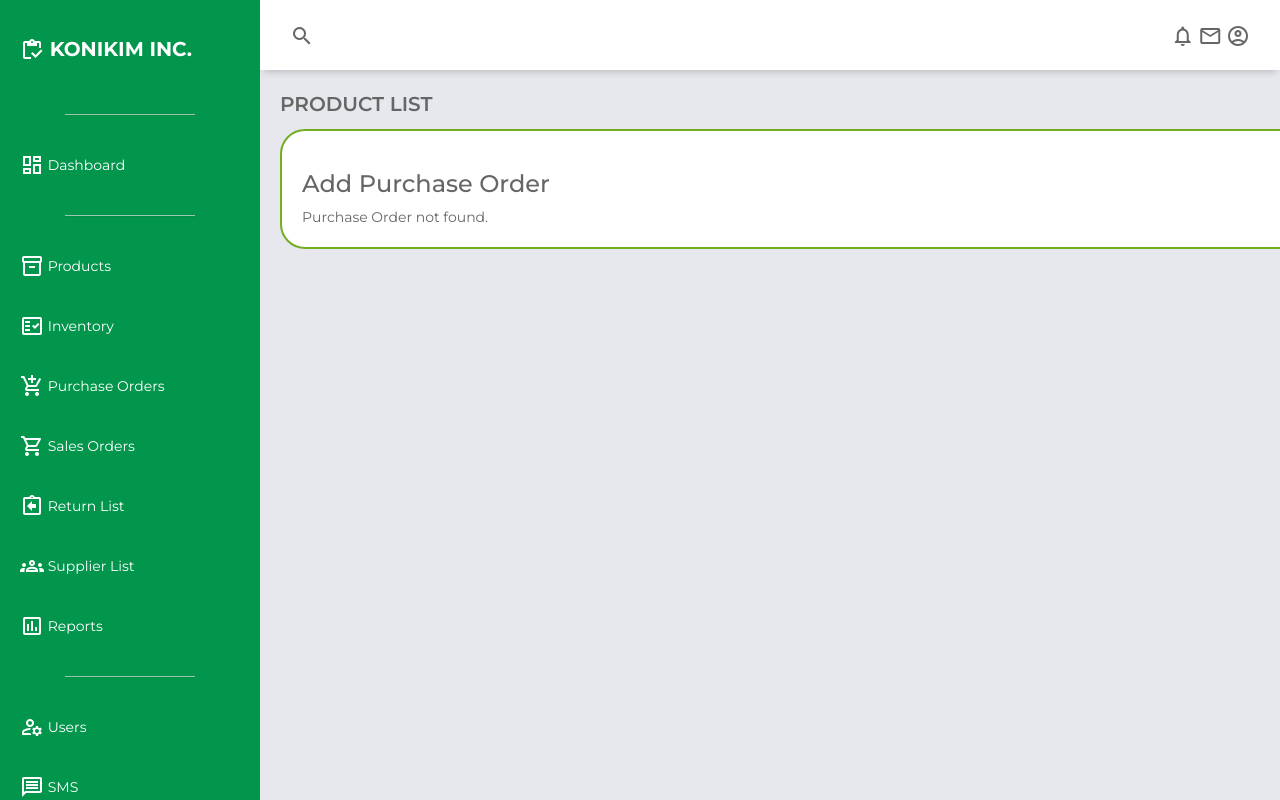
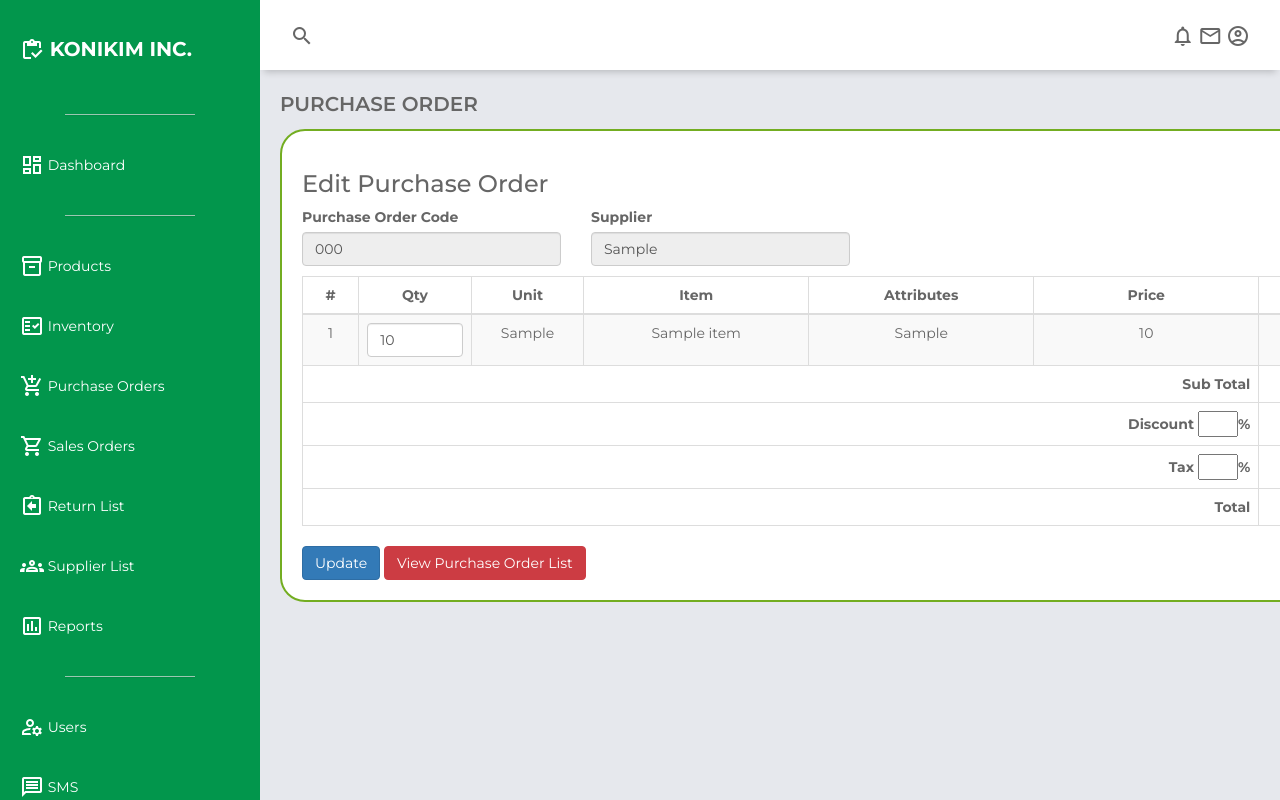
Before and after one commit to MandapatGilmar/Konikim, a PHP site: page /purchase_order_edit.php?editid=1 in a window 1280 px wide. Run offline with PHP 8.4, Linux system fonts and the light colour scheme; data comes from the database, SQL or seed files in the repository; tables that the repository leaves empty or names only in its code hold one stand-in row (values such as "Sample post"); data that the repository does not hold is empty; some libraries are stand-ins or nearby versions.

Commit message:
Add files via upload

```diff
--- a/purchase_order_edit.php
+++ b/purchase_order_edit.php
@@ -41,7 +41,7 @@ if (isset($_POST['update'])) {
 <head>
     <meta charset="utf-8">
     <meta name="viewport" content="width=device-width,initial-scale=1.0">
-    <title>Supplier Add</title>
+    <title>Edit Purchase Order</title>
 
     <!-- Montserrat Font -->
     <link href="https://fonts.googleapis.com/css2?family=Montserrat:wght@100;200;300;400;500;600;700;800;900&display=swap" rel="stylesheet">
@@ -155,103 +155,121 @@ if (isset($_POST['update'])) {
         <!-- Main -->
         <main class="main-container">
             <div class="main-title">
-                <p class="font-weight-bold">PRODUCT LIST</p>
+                <p class="font-weight-bold">PURCHASE ORDER</p>
             </div>
 
             <div class="container">
                 <div class="row">
                     <div class="col-md-6">
-                        <h3>Add Purchase Order</h3>
+                        <h3>Edit Purchase Order</h3>
                     </div>
                 </div>
                 <form method="POST">
                     <?php
                     // Fetch product details
                     $eid = $_GET['editid'];
-                    $poQuery = "SELECT * FROM purchase_order_list WHERE id = ?";
+                    $poQuery = "SELECT * FROM purchase_orders WHERE id = ?";
                     $stmt = $conn->prepare($poQuery);
                     $stmt->bind_param("i", $eid);
                     $stmt->execute();
                     $poResult = $stmt->get_result();
 
                     if ($row = $poResult->fetch_assoc()) {
+                        $discountPerc = $row['poDiscount']; // Assuming this is the overall discount percentage for the order
+                        $taxPerc = $row['poTax']; // Assuming this is the overall tax percentage for the order
                     ?>
                         <div class="row">
-                            <div class="col-md-6">
+                            <div class="col-md-3" style="margin-bottom: 10px;">
                                 <label for="purchasecode">Purchase Order Code</label>
                                 <input type="text" class="form-control" name="purchasecode" value="<?php echo htmlspecialchars($row['purchasecode']); ?>" readonly required>
                             </div>
-                            <div class="col-md-3">
-                                <label for="supplierDropdown">Supplier</label>
-                                <input type="text" class="form-control" name="supplierDropdown" value="<?php echo htmlspecialchars($row['supplier']); ?>" readonly required>
-                            </div>
-
-                            <div class="col-md-3">
-                                <label for="productname">Item</label>
-                                <input type="text" class="form-control" name="productname" value="<?php echo htmlspecialchars($row['productname']); ?>" readonly required>
+                            <div class="col-md-3" style="margin-bottom: 10px;">
+                                <label for="supplier">Supplier</label>
+                                <input type="text" class="form-control" name="supplier" value="<?php echo htmlspecialchars($row['supplier']); ?>" readonly required>
                             </div>
                         </div>
-                        <div class="row" style="padding-bottom: 10px; padding-top: 10px;">
-                            <div class="col-md-3">
-                                <label for="productunit">Product Unit</label>
-                                <input type="text" id="productunit" class="form-control" name="productunit" value="<?php echo htmlspecialchars($row['productunit']); ?>" readonly required>
-                            </div>
-                            <div class="col-md-3">
-                                <label for="productcategory">Product Category</label>
-                                <input type="text" id="productcategory" class="form-control" name="productcategory" value="<?php echo htmlspecialchars($row['productcategory']); ?>" readonly required>
-                            </div>
-                            <div class="col-md-3">
-                                <label for="productattributes">Product Attributes</label>
-                                <input type="text" id="productattributes" class="form-control" name="productattributes" value="<?php echo htmlspecialchars($row['productattributes']); ?>" readonly required>
-                            </div>
-                            <div class="col-md-3">
-                                <label for="productprice">Product Price</label>
-                                <input type="number" id="productprice" class="form-control" name="productprice" value="<?php echo htmlspecialchars($row['productprice']); ?>" readonly required>
-                            </div>
-                        </div>
-                        <div class="row" style="padding-left: 200px;">
-                            <div class="col-md-3">
-                                <label for="productquantity">Product Quantity</label>
-                                <input type="number" id="productquantity" class="form-control" name="productquantity" value="<?php echo htmlspecialchars($row['productquantity']); ?>" required>
-                            </div>
-                            <div class="col-md-3">
-                                <label for="poDiscount">Discount (%)</label>
-                                <input type="number" id="poDiscount" class="form-control" name="poDiscount" value="<?php echo htmlspecialchars($row['poDiscount']); ?>" required>
-                            </div>
-                            <div class="col-md-3">
-                                <label for="poTax">Tax (%)</label>
-                                <input type="number" id="poTax" class="form-control" name="poTax" value="<?php echo htmlspecialchars($row['poTax']); ?>" required>
-                            </div>
-                        </div>
+                        <table class="table table-striped table-bordered" id="list">
+                            <colgroup>
+                                <col width="5%">
+                                <col width="10%">
+                                <col width="10%">
+                                <col width="20%">
+                                <col width="20%">
+                                <col width="20%">
+                            </colgroup>
+                            <thead>
+                                <tr class="text-light bg-navy">
+                                    <th class="text-center py-1 px-2" scope="col">#</th>
+                                    <th class="text-center py-1 px-2" scope="col">Qty</th>
+                                    <th class="text-center py-1 px-2" scope="col">Unit</th>
+                                    <th class="text-center py-1 px-2" scope="col">Item</th>
+                                    <th class="text-center py-1 px-2" scope="col">Attributes</th>
+                                    <th class="text-center py-1 px-2" scope="col">Price</th>
+                                    <th class="text-center py-1 px-2" scope="col">Total</th>
+                                </tr>
+                            </thead>
+                            <tbody>
+                                <?php
+                                // Fetch items associated with the purchase order
+                                $itemsQuery = "SELECT * FROM purchase_order_items WHERE purchase_order_id = ?";
+                                $itemsStmt = $conn->prepare($itemsQuery);
+                                $itemsStmt->bind_param("i", $eid);
+                                $itemsStmt->execute();
+                                $itemsResult = $itemsStmt->get_result();
+                                $itemNumber = 0;
 
-                        <div class="row" style="margin-top: 1%; margin-bottom: 1%; padding-left: 500px;">
-                            <div class="col-md-6">
-                                <button type="button" class="btn btn-primary" style="background-color: #02964C; border-color: #02964C;" onclick="calculateTotals()">Compute</button>
-                            </div>
-                        </div>
+                                while ($itemRow = $itemsResult->fetch_assoc()) {
+                                    $itemNumber++;
+                                    $totalPrice = $itemRow['productquantity'] * $itemRow['productprice']; // Calculate total price for each item
+                                ?>
+                                    <tr>
+                                        <td class="text-center"><?php echo $itemNumber; ?></td>
+                                        <td class="text-center"><input type="number" class="form-control" name="productquantity[]" value="<?php echo $itemRow['productquantity']; ?>"></td>
+                                        <td class="text-center"><?php echo htmlspecialchars($itemRow['productunit']); ?></td>
+                                        <td class="text-center"><?php echo htmlspecialchars($itemRow['productname']); ?></td>
+                                        <td class="text-center"><?php echo htmlspecialchars($itemRow['productattributes']); ?></td>
+                                        <td class="text-center"><?php echo htmlspecialchars($itemRow['productprice']); ?></td>
+                                        <td class="text-center"><?php echo number_format($totalPrice, 2); ?></td>
+                                    </tr>
+                                <?php
+                                }
+                                ?>
+                            </tbody>
+                            <tfoot>
+                                <tr>
+                                    <th class="text-right py-1 px-2" colspan="6">Sub Total</th>
+                                    <th class="text-right py-1 px-2 sub-total">0</th>
+                                    <input type="hidden" name="sub-total" value="0">
 
-                        <!-- Display Fields -->
-                        <div class="row">
-                            <div class="col-md-3">
-                                <label for="poSubtotal">Subtotal</label>
-                                <input type="number" id="poSubtotal" class="form-control" name="poSubtotal" value="<?php echo htmlspecialchars($row['poSubtotal']); ?>" readonly required>
-                            </div>
-                            <div class="col-md-3">
-                                <label for="poDiscountTotal">Discount Total</label>
-                                <input type="number" id="poDiscountTotal" class="form-control" name="poDiscountTotal" value="<?php echo htmlspecialchars($row['poDiscountTotal']); ?>" readonly required>
-                            </div>
-                            <div class="col-md-3">
-                                <label for="poTaxTotal">Tax Total</label>
-                                <input type="number" id="poTaxTotal" class="form-control" name="poTaxTotal" value="<?php echo htmlspecialchars($row['poTaxTotal']); ?>" readonly required>
-                            </div>
-                            <div class="col-md-3">
-                                <label for="poGrandtotal">Grand Total</label>
-                                <input type="number" id="poGrandtotal" class="form-control" name="poGrandtotal" value="<?php echo htmlspecialchars($row['poGrandtotal']); ?>" readonly required>
-                            </div>
-                        </div>
+                                </tr>
+                                <tr>
+                                    <th class="text-right py-1 px-2" colspan="6">Discount
+                                        <input style="width:40px !important" name="discount_perc" type="number" min="0" max="100" value="<?php echo $discountPerc; ?>">%
+                                        <input type="hidden" name="discount" value="0">
+                                        <input type="hidden" name="poDiscountTotal" value="0">
+
+                                    </th>
+                                    <th class="text-right py-1 px-2 discount">0</th>
+                                </tr>
+                                <tr>
+                                    <th class="text-right py-1 px-2" colspan="6">Tax
+                                        <input style="width:40px !important" name="tax_perc" type="number" min="0" max="100" value="<?php echo $taxPerc; ?>">%
+                                        <input type="hidden" name="tax" value="0">
+                                        <input type="hidden" name="poTaxTotal" value="0">
+
+                                    </th>
+                                    <th class="text-right py-1 px-2 tax">0</th>
+                                </tr>
+                                <tr>
+                                    <th class="text-right py-1 px-2" colspan="6">Total</th>
+                                    <th class="text-right py-1 px-2 grand-total">0</th>
+                                    <input type="hidden" name="grand-total" value="0">
+                                </tr>
+                            </tfoot>
+                        </table>
                         <div class="row" style="margin-top: 1%">
                             <div class="col-md-6">
-                                <button type="submit" name="update" class="btn btn-primary" onclick="return checkForRecalculation()">Update</button>
+                                <button type="submit" name="update" class="btn btn-primary">Update</button>
                                 <a href="purchase_orders.php" class="btn btn-success" style="background-color: #cc3c43; border-color: #cc3c43;"> View Purchase Order List</a>
                             </div>
                         </div>
@@ -327,48 +345,102 @@ if (isset($_POST['update'])) {
         });
     </script>
     <script>
-        var needsRecalculation = false;
+        document.addEventListener("DOMContentLoaded", function() {
+            const addItemButton = document.querySelector("button[name='add']");
+            const tableBody = document.getElementById('list').getElementsByTagName('tbody')[0];
+            const subtotalDisplay = document.querySelector('.sub-total');
+            let subtotal = 0;
 
-        function calculateTotals() {
-            var productPrice = parseFloat(document.getElementById('productprice').value) || 0;
-            var productQuantity = parseFloat(document.getElementById('productquantity').value) || 0;
-            var discountPercent = parseFloat(document.getElementById('poDiscount').value) / 100 || 0;
-            var taxPercent = parseFloat(document.getElementById('poTax').value) / 100 || 0;
+            addItemButton.addEventListener('click', function(event) {
+                event.preventDefault();
 
-            var subtotal = productPrice * productQuantity;
-            var discountTotal = subtotal * discountPercent;
-            var taxableAmount = subtotal - discountTotal;
-            var taxTotal = taxableAmount * taxPercent;
-            var grandTotal = subtotal - discountTotal + taxTotal;
+                const rowNumber = tableBody.rows.length + 1;
+                const quantity = parseInt(document.querySelector("input[name='productquantity']").value) || 0;
+                const unit = document.getElementById('productunit').value;
+                const selectedItem = document.getElementById('itemDropdown').selectedOptions[0];
+                const itemName = selectedItem.text;
+                const attributes = document.getElementById('productattributes').value;
+                const price = parseFloat(document.getElementById('productprice').value) || 0;
+                const total = quantity * price;
 
-            document.getElementById('poSubtotal').value = subtotal.toFixed(2);
-            document.getElementById('poDiscountTotal').value = discountTotal.toFixed(2);
-            document.getElementById('poTaxTotal').value = taxTotal.toFixed(2);
-            document.getElementById('poGrandtotal').value = grandTotal.toFixed(2);
+                // Fetch additional details from the selected item
+                const productData = selectedItem.dataset;
+                const productName = productData.name;
+                const productUnit = productData.unit;
+                const productAttributes = productData.attributes;
 
-            needsRecalculation = false;
+                const row = tableBody.insertRow();
+                row.innerHTML = `
+            <td class="text-center"><button class="btn btn-danger btn-sm" onclick="deleteRow(this)">Delete</button></td>
+            <td class="text-center">${rowNumber}</td>
+            <td class="text-center">${quantity}</td>
+            <td class="text-center">${unit}</td>
+            <td class="text-center">${itemName}</td>
+            <td class="text-center">${attributes}</td>
+            <td class="text-center">${price.toFixed(2)}</td>
+            <td class="text-center">${total.toFixed(2)}</td>
+            <input type="hidden" name="product_id[]" value="${selectedItem.value}">
+            <input type="hidden" name="product_quantity[]" value="${quantity}">
+            <input type="hidden" name="product_price[]" value="${price}">
+            <input type="hidden" name="product_total[]" value="${total}">
+            <input type="hidden" name="product_name[]" value="${productName}">
+            <input type="hidden" name="product_unit[]" value="${productUnit}">
+            <input type="hidden" name="product_attributes[]" value="${productAttributes}">
+        `;
 
-        }
+                subtotal += total;
+                updateFooter();
+            });
 
-        function checkForRecalculation() {
-            if (needsRecalculation) {
-                alert("Please click 'Compute' to recalculate totals before updating.");
-                return false;
+            window.deleteRow = function(btn) {
+                const row = btn.closest('tr'); // More reliable way to get the row
+                const rowIndex = row.rowIndex;
+                row.remove(); // Removes the row from the table
+
+                recalculateSubtotal(); // Recalculate the subtotal after deletion
+                updateFooter(); // Update the table footer
+                updateRowNumbers(); // Update row numbers after deletion
+            };
+
+
+            function recalculateSubtotal() {
+                subtotal = 0; // Reset subtotal
+                const tableRows = tableBody.rows;
+
+                for (let row of tableRows) {
+                    const price = parseFloat(row.cells[6].innerText);
+                    const quantity = parseInt(row.cells[2].innerText);
+                    subtotal += price * quantity; // Ensure correct calculation
+                }
             }
-            return true;
-        }
 
-        // Event listeners for fields that require recalculation when changed
-        document.addEventListener("DOMContentLoaded", function() {
-            var fields = ['productprice', 'productquantity', 'poDiscount', 'poTax']; // Add other field IDs as needed
-            fields.forEach(function(fieldId) {
-                var field = document.getElementById(fieldId);
-                if (field) {
-                    field.addEventListener('change', function() {
-                        needsRecalculation = true;
-                    });
+            function updateRowNumbers() {
+                const tableRows = tableBody.rows;
+
+                for (let i = 0; i < tableRows.length; i++) {
+                    tableRows[i].cells[1].innerText = i + 1; // Update row number sequentially
                 }
-            });
+            }
+
+            function updateFooter() {
+                const discountPerc = parseFloat(document.querySelector("input[name='discount_perc']").value) / 100 || 0;
+                const taxPerc = parseFloat(document.querySelector("input[name='tax_perc']").value) / 100 || 0;
+                const discount = subtotal * discountPerc;
+                const tax = (subtotal - discount) * taxPerc;
+                const grandTotal = subtotal - discount + tax;
+                // Update the footer of the table
+                subtotalDisplay.textContent = subtotal.toFixed(2);
+                document.querySelector("input[name='sub-total']").value = subtotal.toFixed(2);
+                document.querySelector("input[name='discount']").value = discount.toFixed(2); // Update the discount total
+                document.querySelector("input[name='tax']").value = tax.toFixed(2); // Update the tax total
+                document.querySelector('.discount').textContent = discount.toFixed(2);
+                document.querySelector('.tax').textContent = tax.toFixed(2);
+                document.querySelector('.grand-total').textContent = grandTotal.toFixed(2);
+                document.querySelector("input[name='grand-total']").value = grandTotal.toFixed(2);
+            }
+
+
+
         });
     </script>
 
```
